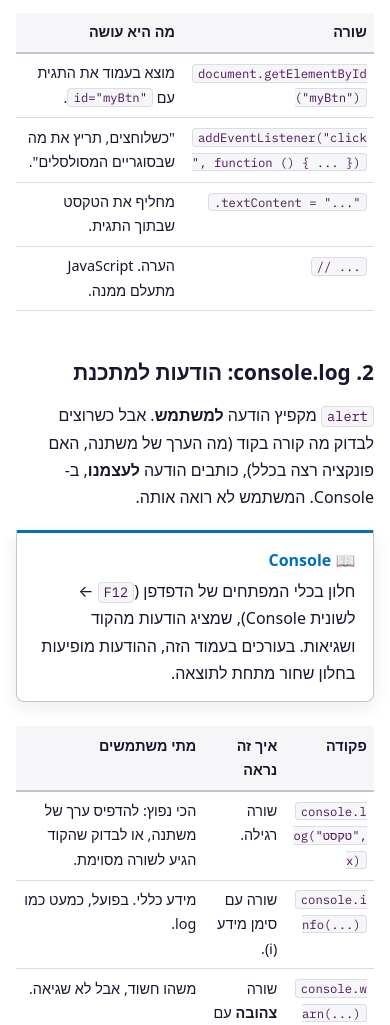
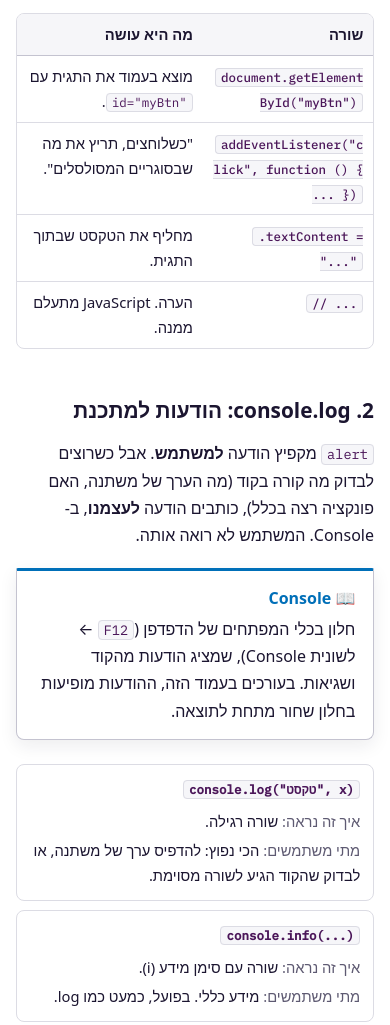
Before and after one commit to gilyerm/aspnet-guides, a plain HTML site: page guides/web-js.html in a window 390 px wide. Shown: the part 1740-2765 px from the top of the page. Drawn offline with Linux system fonts and the light colour scheme; a web font is replaced by a local one.

Commit message:
Fix tables: align with content, scroll wrapper, stacked rows on mobile
Co-Authored-By: Claude Opus 5.5 <noreply@anthropic.com>
Claude-Session: https://claude.ai/code/session_01Wy97zCyWtNmq12MYWpZniR

```diff
--- a/assets/site.js
+++ b/assets/site.js
@@ -241,6 +241,24 @@
             onScroll();
         }
     }
+
+    // ---------- טבלאות: עטיפה שגוללת הצידה, ובטלפון שורות שהופכות לכרטיסים ----------
+    document.querySelectorAll('main table.simple').forEach(function (t) {
+        var wrap = el('div', { 'class': 'table-wrap' });
+        t.parentNode.insertBefore(wrap, t);
+        wrap.appendChild(t);
+        if (t.classList.contains('fill')) return;
+        var rows = t.querySelectorAll('tr');
+        var head = rows[0];
+        if (!head || head.querySelector('td')) return;
+        var labels = [].map.call(head.children, function (c) { return c.textContent.trim(); });
+        if (labels.length < 3) return;
+        head.classList.add('head-row');
+        t.classList.add('stack');
+        [].slice.call(rows, 1).forEach(function (r) {
+            [].forEach.call(r.children, function (c, i) { if (labels[i]) c.setAttribute('data-label', labels[i]); });
+        });
+    });
 
     // ---------- צביעת קוד (Prism, שמור בתיקייה assets/vendor) ----------
     function detectLanguage(text) {
--- a/assets/style.css
+++ b/assets/style.css
@@ -419,11 +419,15 @@ pre.code-block .change { background: #574800; color: #FFE45C; border-radius: 2px
 /* =====================================================================
    טבלאות
    ===================================================================== */
-table.simple { border-collapse: collapse; width: 100%; margin: 1rem 0 1.4rem; font-size: 0.95rem; }
-table.simple th, table.simple td { border-bottom: 1px solid var(--line); padding: 0.6rem 0.7rem; text-align: right; vertical-align: top; overflow-wrap: anywhere; }
-table.simple th { font-weight: 700; border-bottom: 2px solid var(--line-strong); background: var(--page-2); }
-table.simple tbody tr:hover td, table.simple tr:hover td { background: var(--page-2); }
-table.fill td { height: 2.4rem; border: 1px solid var(--line); }
+.table-wrap { margin: 1rem 0 1.4rem; overflow-x: auto; border: 1px solid var(--line); border-radius: 8px; background: var(--page); }
+table.simple { border-collapse: collapse; width: 100%; margin: 0; font-size: 0.95rem; }
+table.simple th, table.simple td { border-bottom: 1px solid var(--line); padding: 0.6rem 0.8rem; text-align: right; vertical-align: top; overflow-wrap: break-word; }
+table.simple tr:last-child > td { border-bottom: 0; }
+table.simple th { font-weight: 700; border-bottom: 1px solid var(--line-strong); background: var(--page-2); white-space: nowrap; }
+table.simple tr:hover > td { background: var(--page-2); }
+table.simple td:first-child { font-weight: 500; }
+table.fill td { height: 2.4rem; }
+table.fill td + td, table.fill th + th { border-right: 1px solid var(--line); }
 
 /* =====================================================================
    התיקיות (מדריך 1)
@@ -624,8 +628,18 @@ html[data-theme="dark"] .bm-code { color: var(--muted) !important; }
     .toc ul, .toc.deep ul ul { columns: 1; }
     .guide-pager { flex-direction: column; }
     .guide-pager a { max-width: none; }
-    table.simple { font-size: 0.9rem; }
-    table.simple th, table.simple td { padding: 0.45rem; }
+    table.simple { font-size: 0.92rem; }
+    table.simple th, table.simple td { padding: 0.5rem 0.6rem; }
+
+    /* טבלאות עם 3 עמודות ומעלה: כל שורה הופכת לכרטיס קטן */
+    .table-wrap:has(> table.stack) { border: 0; background: none; overflow: visible; }
+    main table.simple.stack, main table.simple.stack tbody, main table.simple.stack tr, main table.simple.stack td { display: block; width: auto; }
+    main table.simple.stack tr.head-row { display: none; }
+    main table.simple.stack tr { border: 1px solid var(--line); border-radius: 8px; padding: 0.55rem 0.8rem; margin-bottom: 0.6rem; background: var(--page); }
+    main table.simple.stack td { border: 0; padding: 0.15rem 0; text-align: right !important; white-space: normal !important; background: none !important; }
+    main table.simple.stack td:empty { display: none; }
+    main table.simple.stack td:first-child { font-weight: 700; padding-bottom: 0.3rem; }
+    main table.simple.stack td[data-label]:not(:first-child)::before { content: attr(data-label) ": "; color: var(--muted); font-weight: 500; }
     .step-list > li { padding-right: 2.5rem; }
     .editor pre { font-size: 0.78rem; min-height: 0; padding-right: 0.8rem; }
     .editor .ln { width: 1.6rem; padding-right: 0.6rem; }
```
Also changed, not shown: guides/tool-project-map.html (+1 -1 lines).
